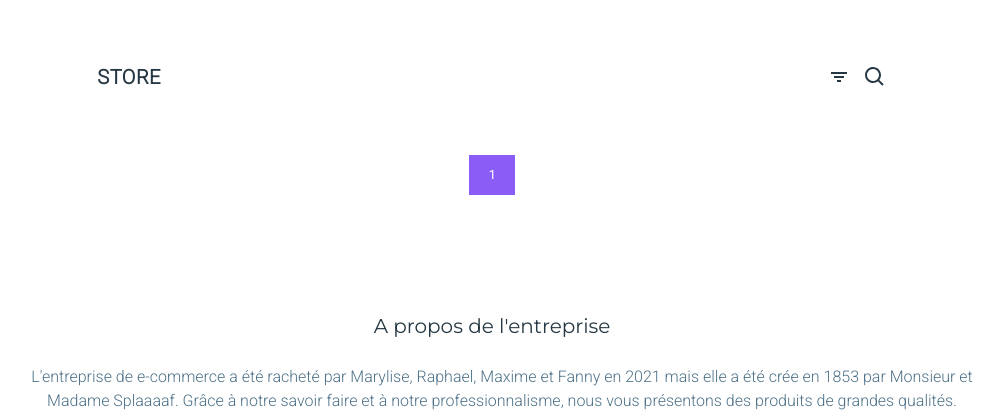
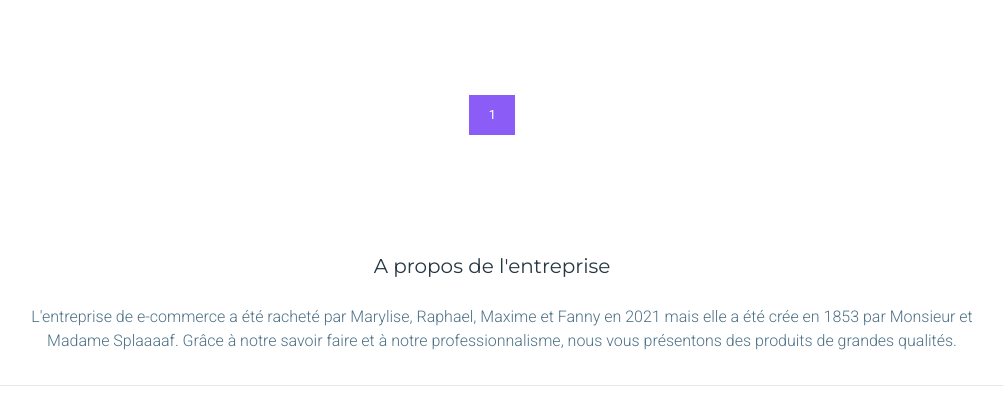
Before and after one commit to BWBMaxime/Ecommerce, a PHP site: page / in a window 1280 px wide. Shown: the part 481-901 px from the top of the page, without its empty margins (148-1151 px from the left). Run offline with PHP 8.4, Linux system fonts and the light colour scheme; data that the repository does not hold is empty; some libraries are stand-ins or nearby versions.

Commit message:
Views Update

```diff
--- a/views/product/_carousel.php
+++ b/views/product/_carousel.php
@@ -11,8 +11,6 @@
                     <div
                         class="flex flex-col w-full lg:w-1/2 md:ml-16 items-center md:items-start px-6 tracking-wide">
                         <p class="text-black text-2xl my-4">Stripy Zig Zag Jigsaw Pillow and Duvet Set</p>
-                        <a class="text-xl inline-block no-underline border-b border-gray-600 leading-relaxed hover:text-black hover:border-black"
-                            href="#">view product</a>
                     </div>
                 </div>
             </div>
@@ -32,8 +30,6 @@
                     <div
                         class="flex flex-col w-full lg:w-1/2 md:ml-16 items-center md:items-start px-6 tracking-wide">
                         <p class="text-black text-2xl my-4">Real Bamboo Wall Clock</p>
-                        <a class="text-xl inline-block no-underline border-b border-gray-600 leading-relaxed hover:text-black hover:border-black"
-                            href="#">view product</a>
                     </div>
                 </div>
 
@@ -51,11 +47,8 @@
                 style="background-image: url('https://images.unsplash.com/photo-1519327232521-1ea2c736d34d?ixlib=rb-1.2.1&ixid=eyJhcHBfaWQiOjEyMDd9&auto=format&fit=crop&w=1600&q=80');">
 
                 <div class="container mx-auto">
-                    <div
-                        class="flex flex-col w-full lg:w-1/2 md:ml-16 items-center md:items-start px-6 tracking-wide">
+                    <div class="flex flex-col w-full lg:w-1/2 md:ml-16 items-center md:items-start px-6 tracking-wide">
                         <p class="text-black text-2xl my-4">Brown and blue hardbound book</p>
-                        <a class="text-xl inline-block no-underline border-b border-gray-600 leading-relaxed hover:text-black hover:border-black"
-                            href="#">view product</a>
                     </div>
                 </div>
 
--- a/views/product/list.php
+++ b/views/product/list.php
@@ -9,33 +9,11 @@
     <? // $VIEW::include('product/_filters', array('categories' => $categories)) ?>
 
     <!-- Product section -->
-    <section class="bg-white py-8 w-4/6">
+    <section class="bg-white py-8 w-5/6">
         <div class="container mx-auto flex items-center flex-wrap pt-4 pb-4">
-            <nav id="store" class="w-full z-30 top-0 px-6 py-1">
-                <div class="w-full container mx-auto flex flex-wrap items-center justify-between mt-0 px-2 py-3">
-                    <a class="uppercase tracking-wide no-underline hover:no-underline font-bold text-xl" href="#">
-                        Store
-                    </a>
-                    <div class="flex items-center" id="store-nav-content">
-                        <a class="pl-3 inline-block no-underline hover:text-black" href="#">
-                            <svg class="fill-current hover:text-black" xmlns="http://www.w3.org/2000/svg" width="24"
-                                height="24" viewBox="0 0 24 24">
-                                <path d="M7 11H17V13H7zM4 7H20V9H4zM10 15H14V17H10z" />
-                            </svg>
-                        </a>
-                        <a class="pl-3 inline-block no-underline hover:text-black" href="#">
-                            <svg class="fill-current hover:text-black" xmlns="http://www.w3.org/2000/svg" width="24"
-                                height="24" viewBox="0 0 24 24">
-                                <path
-                                    d="M10,18c1.846,0,3.543-0.635,4.897-1.688l4.396,4.396l1.414-1.414l-4.396-4.396C17.365,13.543,18,11.846,18,10 c0-4.411-3.589-8-8-8s-8,3.589-8,8S5.589,18,10,18z M10,4c3.309,0,6,2.691,6,6s-2.691,6-6,6s-6-2.691-6-6S6.691,4,10,4z" />
-                            </svg>
-                        </a>
-                    </div>
-                </div>
-            </nav>
 
             <? foreach ($products as $product): ?>
-            <div class="w-full md:w-1/3 xl:w-1/4 p-6 flex flex-col">
+            <div class="w-full md:w-1/3 xl:w-1/5 p-6 flex flex-col">
                 <a href="/product/<?= $product->id() ?>">
                     <img class="hover:grow hover:shadow-lg" src="<?= $product->picture1() ?>">
                     <div class="pt-3 flex items-center justify-between">
```
Also changed, not shown: views/session/checkout.php (+2 -14 lines).
